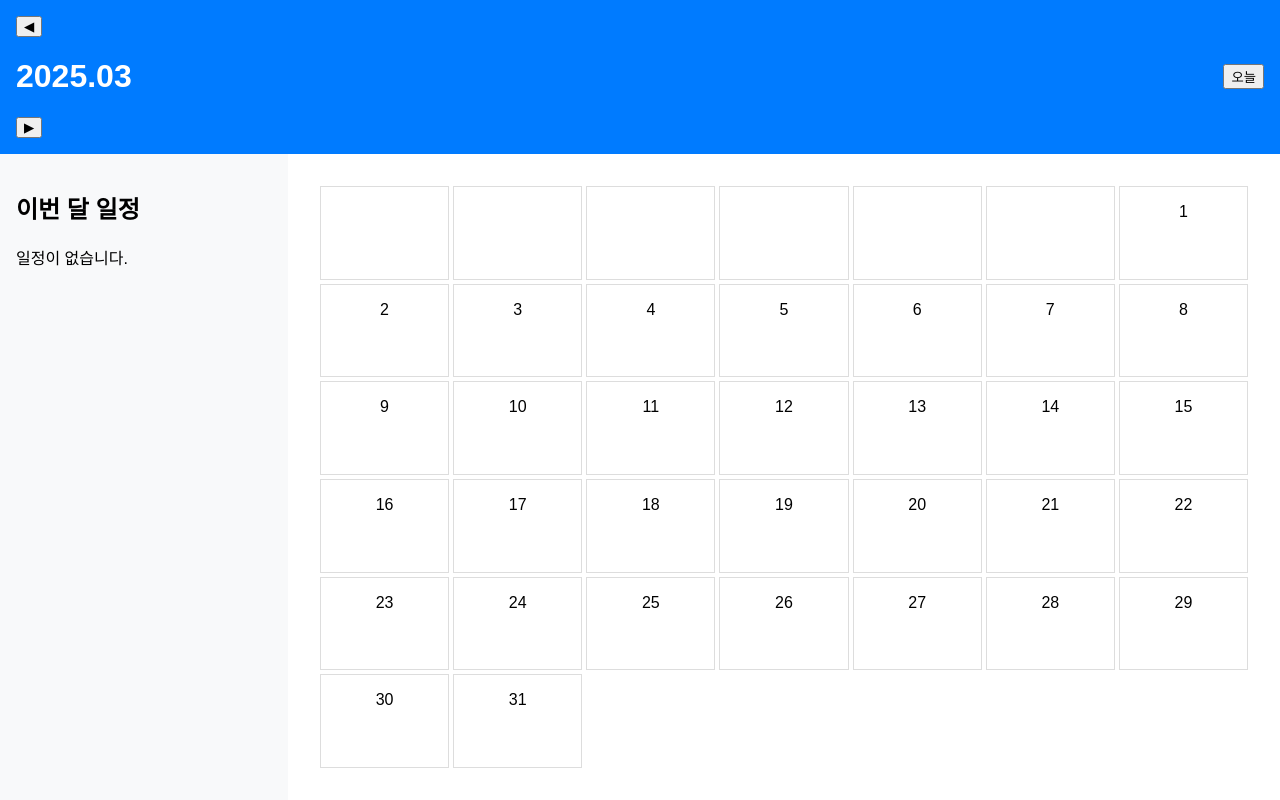
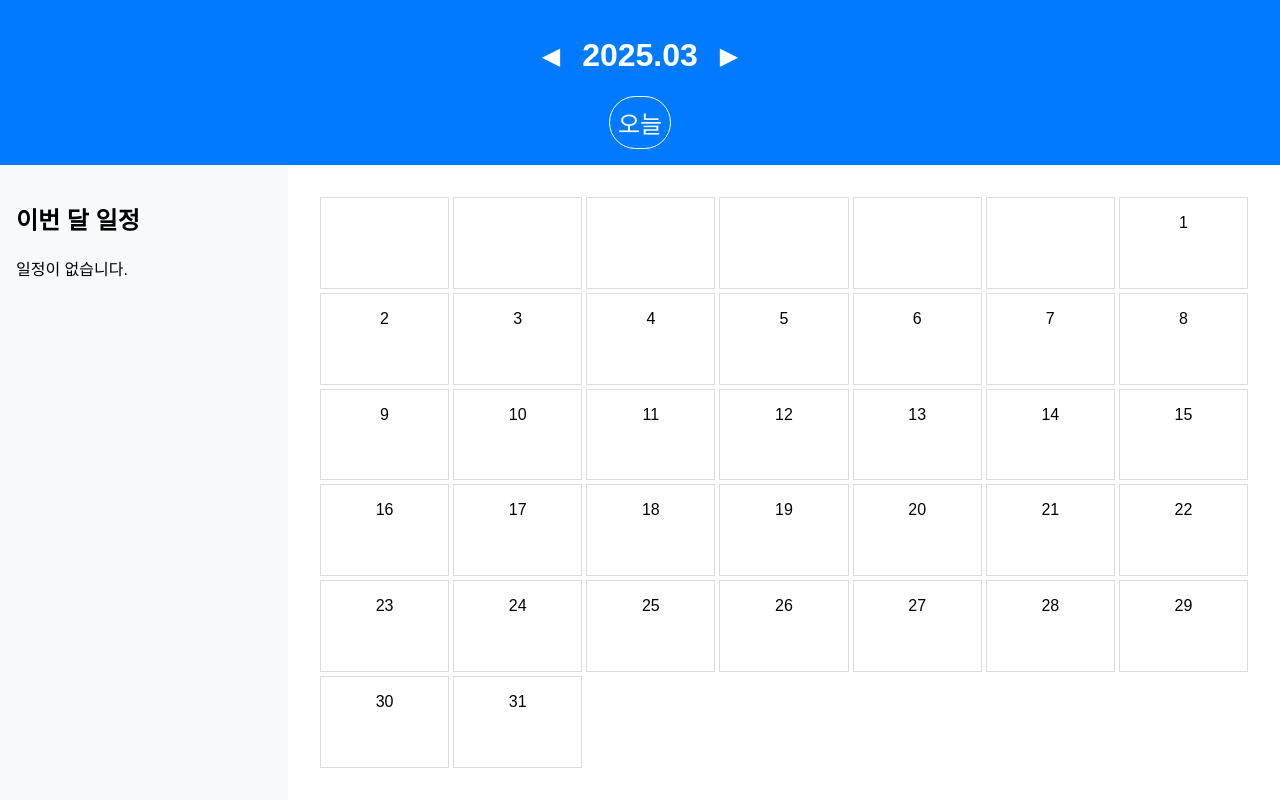
Before and after one commit to frontend-study-project/calendar-yh, a React (Vite) app: page / in a window 1280 px wide. Built offline with nearby package versions, Linux system fonts and the light colour scheme.

Commit message:
style: :lipstick: 달력 상단 헤더 퍼블 css 적용

```diff
--- a/src/styles/_calendar.scss
+++ b/src/styles/_calendar.scss
@@ -9,11 +9,41 @@
 
 .calendar-header {
   display: flex;
-  justify-content: space-between;
+  flex-direction: column;
   align-items: center;
   padding: 1rem;
   background-color: $primary-color;
   color: white;
+}
+.calendar-top {
+  display: flex;
+  justify-content: center;
+  align-items: center;
+  gap: 1rem;
+  width: 100%;
+}
+.calendar-bottom {
+  display: flex;
+  justify-content: center;
+  align-items: center;
+  gap: 1rem;
+  width: 100%;
+}
+.nav-button {
+  background: none;
+  border: none;
+  color: white;
+  font-size: 1.5rem;
+  cursor: pointer;
+}
+.today-button {
+  background: none;
+  border: 0.1rem solid white;
+  padding: 0.5rem;
+  border-radius: 5rem;
+  color: white;
+  font-size: 1.5rem;
+  cursor: pointer;
 }
 
 .calendar-body {
```
